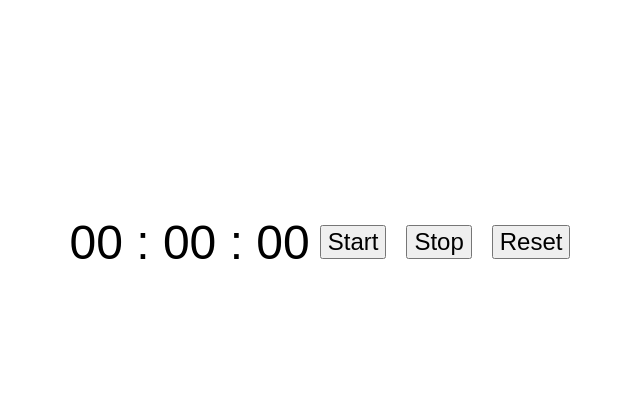
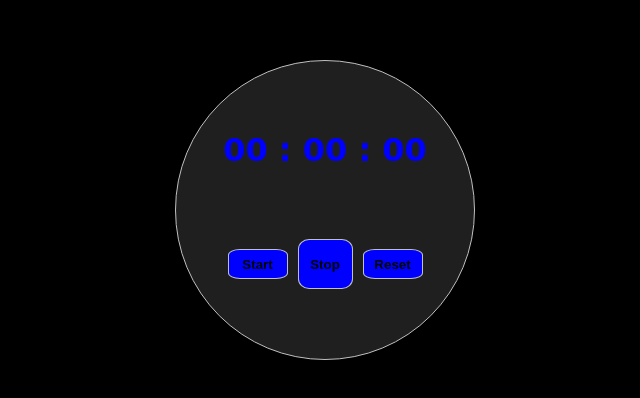
Before and after one commit to AbdulMoiz-Ali/Basic-StopWatch, a plain HTML site: page index.html in a window 1280 px wide. Shown: the part 158-556 px from the top of the page, without its empty margins (315-955 px from the left). Drawn offline with Linux system fonts and the light colour scheme.

Commit message:
creat and adding feauture

```diff
--- a/index.html
+++ b/index.html
@@ -4,31 +4,19 @@
     <meta charset="UTF-8" />
     <meta name="viewport" content="width=device-width, initial-scale=1.0" />
     <title>Stopwatch</title>
-    <style>
-      /* Optional CSS styling for centering and button alignment */
-      body {
-        display: flex;
-        justify-content: center;
-        align-items: center;
-        height: 100vh;
-        margin: 0;
-        font-family: Arial, sans-serif;
-      }
-      #timer {
-        font-size: 3em;
-      }
-      button {
-        font-size: 1.5em;
-        margin: 10px;
-      }
-    </style>
+    <link rel="stylesheet" href="./style.css" />
   </head>
   <body>
-    <div id="timer">00 : 00 : 00</div>
-    <button id="start" onclick="startStopwatch()">Start</button>
-    <button onclick="stopStopwatch()">Stop</button>
-    <button onclick="resetStopwatch()">Reset</button>
-
+    <div class="main">
+      <div class="counter" id="timer">00 : 00 : 00</div>
+      <div class="btn">
+        <button class="start" id="start" onclick="startStopwatch()">
+          Start
+        </button>
+        <button class="Stop" onclick="stopStopwatch()">Stop</button>
+        <button class="Reset" onclick="resetStopwatch()">Reset</button>
+      </div>
+    </div>
     <script src="./app.js"></script>
   </body>
 </html>
--- /dev/null
+++ b/style.css
@@ -0,0 +1,70 @@
+.main {
+  display: flex;
+  align-items: center;
+  justify-content: space-evenly;
+  width: 300px;
+  height: 300px;
+  border-radius: 50%;
+  box-sizing: border-box;
+  border: 1px solid silver;
+  background-color: rgb(32, 31, 31);
+  flex-direction: column;
+}
+.counter {
+  color: blue;
+  font-size: xx-large;
+  font-weight: bold;
+  font-family: cursive;
+}
+.start {
+  color: black;
+  background-color: blue;
+  border-radius: 20%;
+  box-sizing: border-box;
+  border: 1px solid silver;
+  width: 60px;
+  height: 30px;
+  font-weight: bold;
+}
+.Stop {
+  color: black;
+  background-color: blue;
+  border-radius: 20%;
+  box-sizing: border-box;
+  border: 1px solid silver;
+  width: 55px;
+  height: 50px;
+  font-weight: bold;
+}
+.Reset {
+  color: black;
+  background-color: blue;
+  border-radius: 20%;
+  box-sizing: border-box;
+  border: 1px solid silver;
+  width: 60px;
+  height: 30px;
+  font-weight: bold;
+}
+body {
+  background-color: black;
+  display: flex;
+  justify-content: center;
+  align-items: center;
+  min-height: 90vh;
+}
+.btn {
+  display: flex;
+  justify-content: space-around;
+  align-items: center;
+  gap: 10px;
+}
+.start:focus {
+  transform: scaleX(1.5);
+}
+.Reset:focus {
+  transform: scaleX(1.5);
+}
+.Stop:focus {
+  transform: scaleX(1.5);
+}
```
